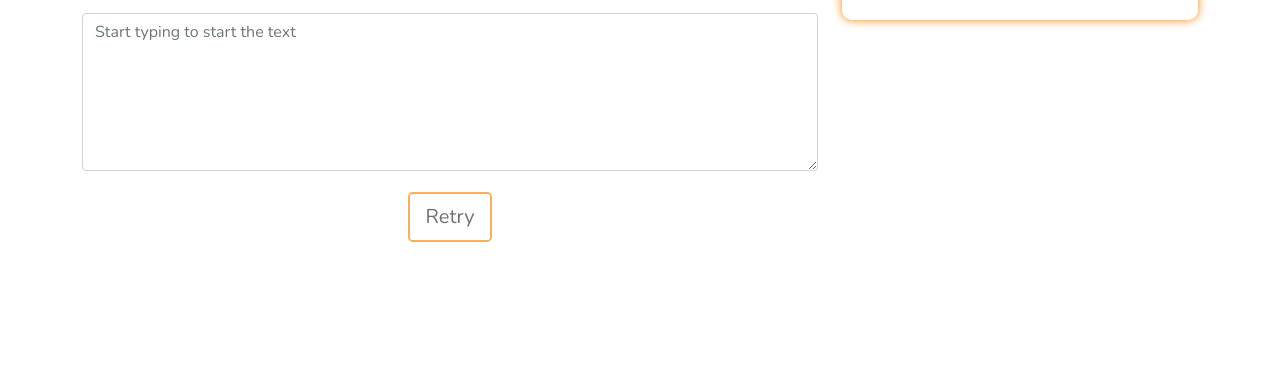
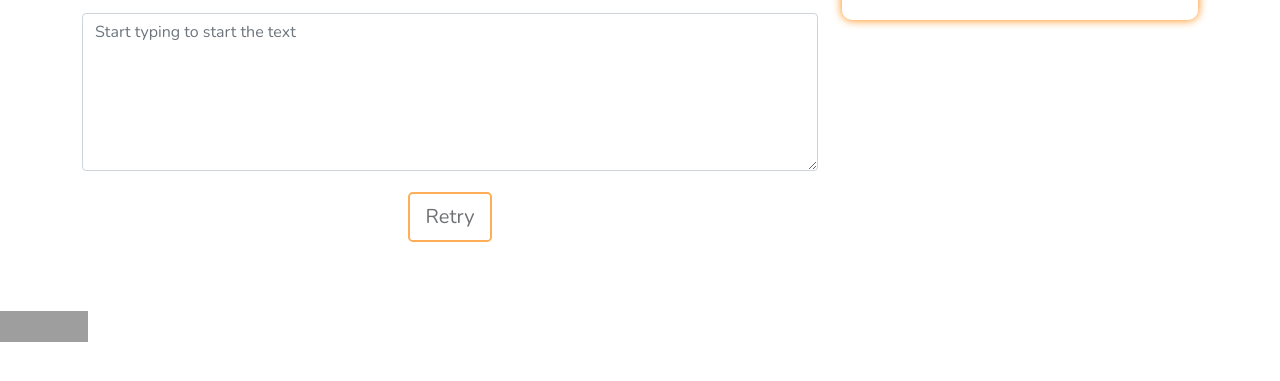
Before and after one commit to marklaban36/typeracer, a plain HTML site: page index.html in a window 1280 px wide. Shown: the part 367-748 px from the top of the page. Drawn offline with nearby package versions, Linux system fonts and the light colour scheme; grey boxes are pictures that could not be loaded.

Commit message:
Added CSS validation to wedsite page

```diff
--- a/index.html
+++ b/index.html
@@ -91,6 +91,14 @@
     </div>
   </div>
 </div>
+<p>
+    <a href="https://jigsaw.w3.org/css-validator/check/referer">
+        <img style="border:0;width:88px;height:31px"
+            src="https://jigsaw.w3.org/css-validator/images/vcss"
+            alt="Valid CSS!" />
+    </a>
+</p>
+
 
     <script src="https://cdn.jsdelivr.net/npm/bootstrap@5.1.0/dist/js/bootstrap.min.js"></script>
 
```
